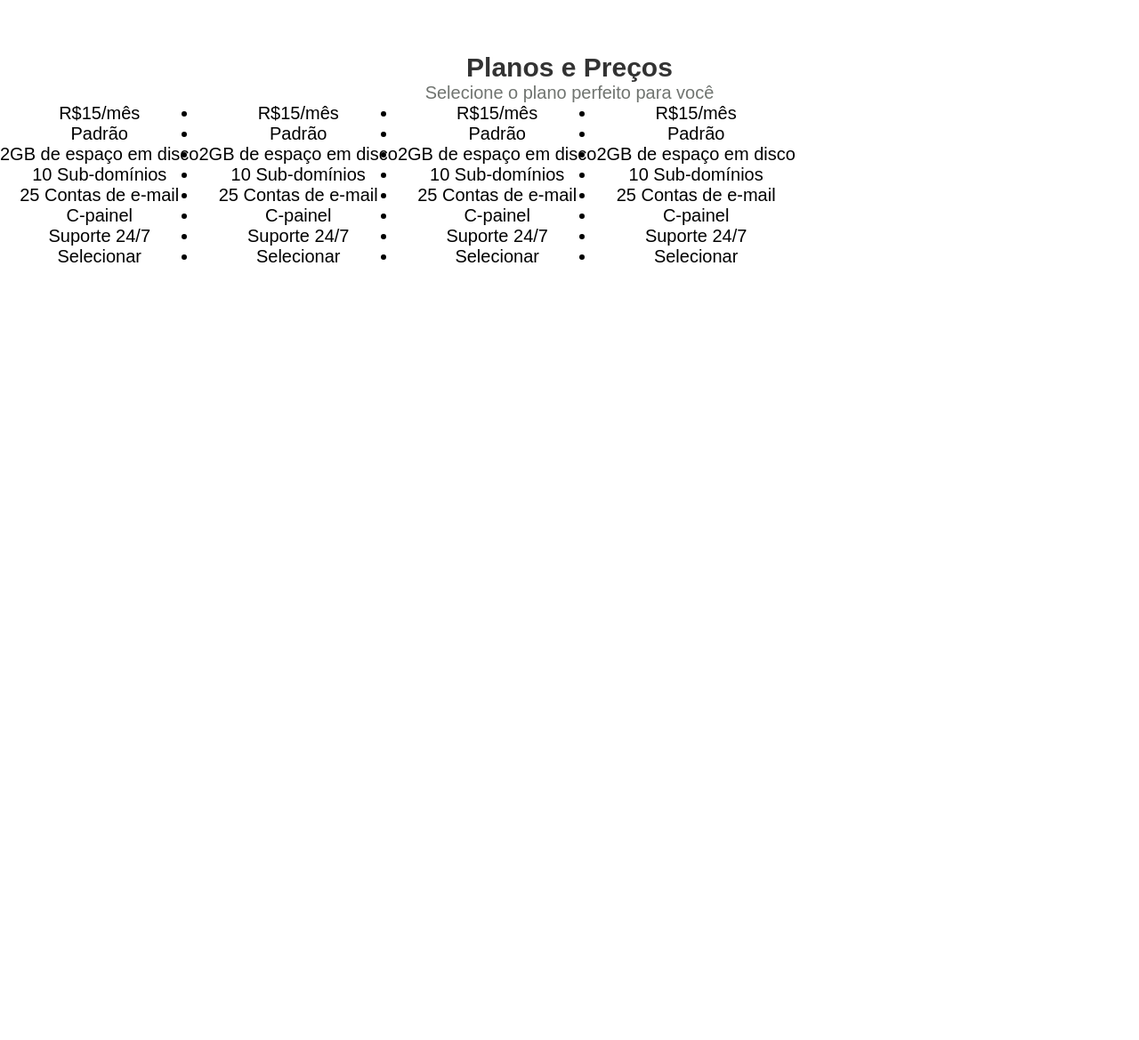
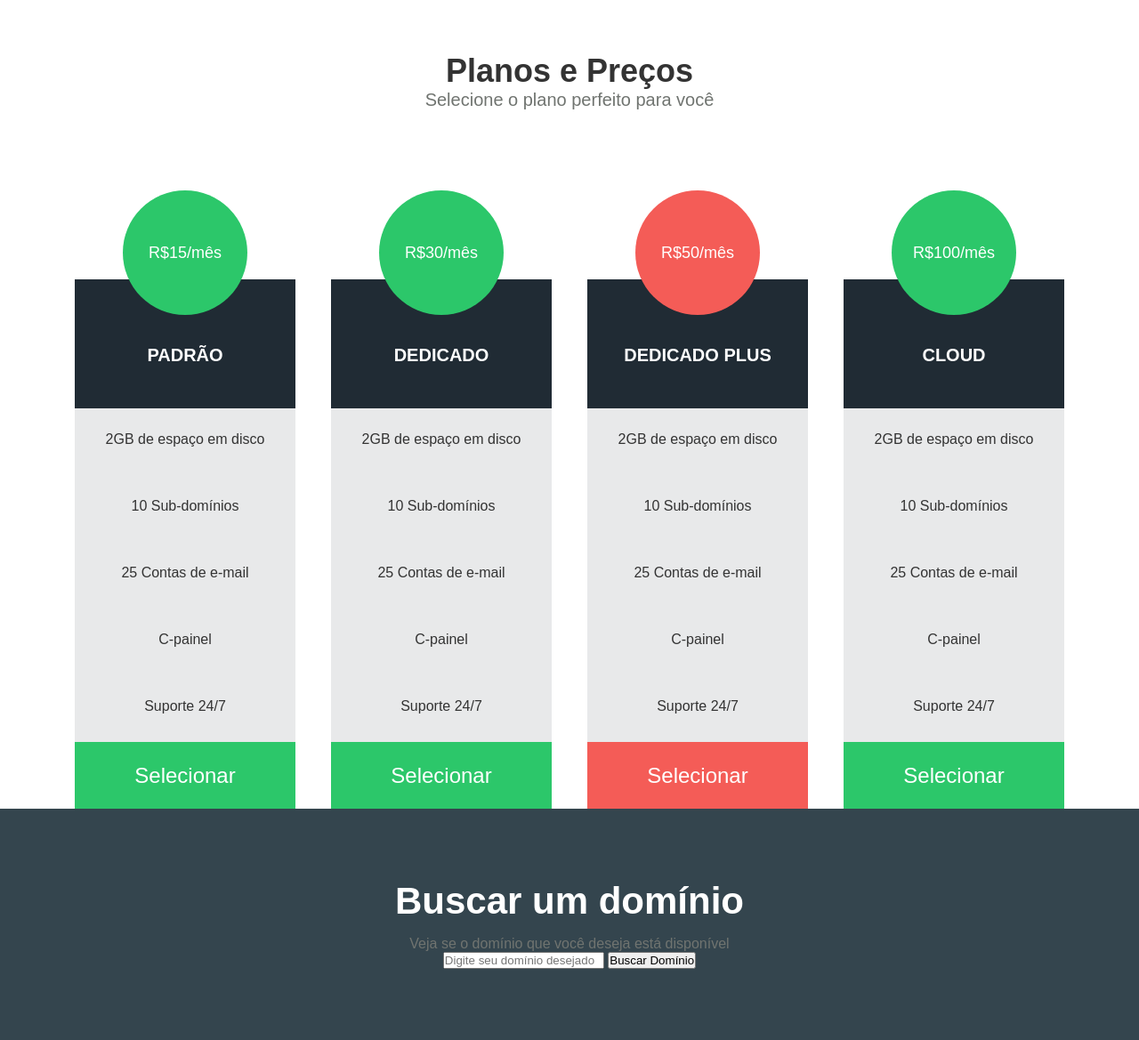
Before and after one commit to sam-alvarenga/BrunoCss, a plain HTML site: page index.html in a window 1280 px wide. Shown: the part 1000-2169 px from the top of the page at 89% size. Before the commit the page ends 1300 px from the top, so only its background shows below. Drawn offline with Linux system fonts and the light colour scheme.

Commit message:
continuação css aula anterior

```diff
--- a/css/style.css
+++ b/css/style.css
@@ -4,7 +4,7 @@
     padding: 0;
 
     /* altera a familia de fontes do elemento */
-    font-family: "Montserrat",Arial, Helvetica, sans-serif;
+    font-family: "Montserrat", Arial, Helvetica, sans-serif;
 }
 
 h1, h2, h3 {
@@ -112,7 +112,7 @@ nav {
     padding: 5em 0;
 }
 
-.specialties-container ul{
+.specialties-container ul {
     display: flex;
     /*  flex-direction: row;
     flex-wrap: nowrap; */
@@ -120,48 +120,135 @@ nav {
     margin: 0 auto;
     list-style: none;
 }
-.specialties-container ul li{
+
+.specialties-container ul li {
     text-align: center;
     padding: 20px;
 }
-.fa-solid{
+
+.fa-solid {
     font-size: 60px;
     margin-bottom: 15px;
 }
-.fa-shield-halved{
+
+.fa-shield-halved {
     color: #2cc76a;
 }
-.fa-rocket{
+
+.fa-rocket {
     color: #ef3f29;
 }
-.fa-comments{
+
+.fa-comments {
     color: rgb(5, 5, 83);
 }
-.specialties-container ul li h3{
+
+.specialties-container ul li h3 {
     margin-bottom: 25px;
     color: #333;
 }
-.specialties-container ul li p{
+
+.specialties-container ul li p {
     /* Espaçamento entre linhas */
     line-height: 24px;
     color: #70747A;
 }
 
 /* Preços */
-.pricing-container{
+.pricing-container {
     padding: 5em0;
     text-align: center;
 }
 
-.pricing-container{
+.pricing-container h2 {
     font-size: 36px;
     margin-top: 0;
 }
 
-.pricing-container{
+.pricing-container p {
     font-size: 20px;
 }
 
-.plans-container{
+.plans-container {
     display: flex;
+    /* space-between: aplica espaçamento entre os elementos filhos. Esse espaçamento irá depender de quanto espaço vazio resta no elemento pai. space-around: faz o mesmo que space-betwenn com a única diferença que também será colocado nas margens esquerda e direita */
+    justify-content: space-between;
+    margin-top: 50px;
+    position: relative;
+    width: 90%;
+    margin-left: auto;
+    margin-right: auto;
 }
+
+.plans-container .plan {
+    width: 300px;
+    margin: 0 20px;
+}
+
+.plans-container .plan ul {
+    list-style: none;
+    padding: 0;
+}
+
+.plan li {
+    height: 75px;
+    background-color: #e8e9ea;
+    color: #333;
+    line-height: 70px;
+}
+
+.plan .price {
+    width: 140px;
+    height: 140px;
+    border-radius: 50%;
+    /* altera a cor de fundo */
+    background-color: #2cc76a;
+    color: white;
+    text-align: center;
+    /* Espaçamento entre linhas */
+    line-height: 140px;
+    font-size: 18px;
+    position: relative;
+    margin: 0 auto;
+    top: 40px;
+}
+
+.plan .plan-name {
+    text-transform: uppercase;
+    font-size: 20px;
+    padding-top: 50px;
+    padding-bottom: 20px;
+    color: #FFF;
+    background-color: #202b34;
+    font-weight: bold;
+}
+
+/* Botão */
+.plan .plan-btn {
+    background-color: #2cc76a;
+    color: #fff;
+    font-size: 24px;
+    height: 75px;
+    line-height: 75px;
+    /* cursor clicavel */
+    cursor: pointer;
+}
+
+.plan .recommended {
+    background-color: #f45c57;
+}
+
+/* buscar dominio */
+.searchdomain-container {
+    background-color: #34454e;
+    text-align: center;
+    padding: 5em 0;
+
+}
+
+.searchdomain-container h2 {
+    color: #fff;
+    font-size: 42px;
+    margin-top: 0;
+    margin-bottom: 15px;
+}
--- a/index.html
+++ b/index.html
@@ -41,16 +41,22 @@
                     <li>
                         <i class="fa-solid fa-shield-halved"></i>
                         <h3>Segurança</h3>
-                        <p>Lorem ipsum dolor sit amet consectetur adipisicing elit. Id, vitae temporibus debitis repellat sapiente voluptas quaerat laudantium error at hic alias nostrum mollitia, animi sunt, pariatur ex fugiat! Aliquid, soluta.</p>
+                        <p>Lorem ipsum dolor sit amet consectetur adipisicing elit. Id, vitae temporibus debitis
+                            repellat sapiente voluptas quaerat laudantium error at hic alias nostrum mollitia, animi
+                            sunt, pariatur ex fugiat! Aliquid, soluta.</p>
                     </li>
                     <li>
                         <i class="fa-solid fa-rocket"></i>
-                        <h3>Velocidade</h3>Lorem ipsum, dolor sit amet consectetur adipisicing elit. Iure error recusandae voluptates id explicabo nisi corrupti vel odit blanditiis, eveniet mollitia nesciunt eius alias ut maxime dolor dignissimos nemo autem!</p>
+                        <h3>Velocidade</h3>Lorem ipsum, dolor sit amet consectetur adipisicing elit. Iure error
+                        recusandae voluptates id explicabo nisi corrupti vel odit blanditiis, eveniet mollitia nesciunt
+                        eius alias ut maxime dolor dignissimos nemo autem!</p>
                     </li>
                     <li>
                         <i class="fa-solid fa-comments"></i>
                         <h3>Suporte</h3>
-                        <p>Lorem ipsum dolor sit, amet consectetur adipisicing elit. In numquam cumque, ullam voluptatem architecto cupiditate ipsa, eius officia atque laudantium expedita sunt ipsum unde. Iste a placeat et voluptate adipisci.</p>
+                        <p>Lorem ipsum dolor sit, amet consectetur adipisicing elit. In numquam cumque, ullam voluptatem
+                            architecto cupiditate ipsa, eius officia atque laudantium expedita sunt ipsum unde. Iste a
+                            placeat et voluptate adipisci.</p>
                     </li>
                 </ul>
 
@@ -75,8 +81,8 @@
 
                     <div class="plan">
                         <ul>
-                       <li class="price">R$15/mês</li>
-                       <li class="plan-name">Padrão</li>
+                            <li class="price">R$30/mês</li>
+                            <li class="plan-name">Dedicado </li>
                             <li>2GB de espaço em disco</li>
                             <li>10 Sub-domínios</li>
                             <li>25 Contas de e-mail</li>
@@ -88,8 +94,8 @@
 
                     <div class="plan">
                         <ul>
-                       <li class="price recommended">R$15/mês</li>
-                       <li class="plan-name">Padrão</li>
+                            <li class="price recommended">R$50/mês</li>
+                            <li class="plan-name">Dedicado Plus</li>
                             <li>2GB de espaço em disco</li>
                             <li>10 Sub-domínios</li>
                             <li>25 Contas de e-mail</li>
@@ -101,8 +107,8 @@
 
                     <div class="plan">
                         <ul>
-                       <li class="price">R$15/mês</li>
-                       <li class="plan-name">Padrão</li>
+                            <li class="price">R$100/mês</li>
+                            <li class="plan-name">Cloud</li>
                             <li>2GB de espaço em disco</li>
                             <li>10 Sub-domínios</li>
                             <li>25 Contas de e-mail</li>
@@ -112,6 +118,19 @@
                         </ul>
                     </div>
             </section>
+            <section class="searchdomain-container">
+
+                <h2>Buscar um domínio</h2>
+                <p>Veja se o domínio que você deseja está disponível</p>
+
+                <form>
+                    <input type="text" name="domain" placeholder="Digite seu domínio desejado">
+                    <input type="submit" value="Buscar Domínio">
+
+                </form>
+            </section>
+
+
     </div>
     </main>
     </div>
```
Lines whose indentation alone changed are shown as unchanged.
